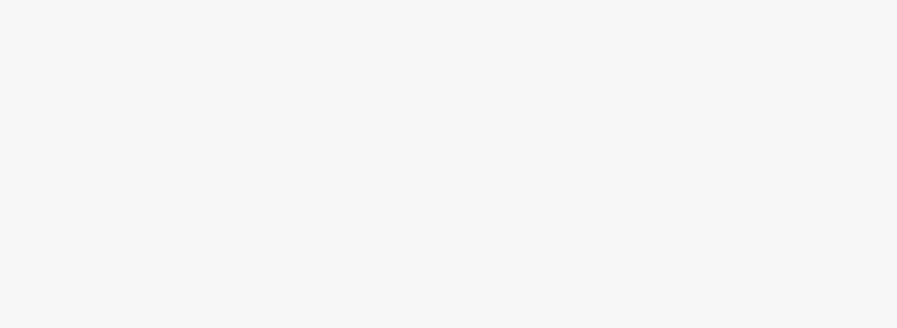
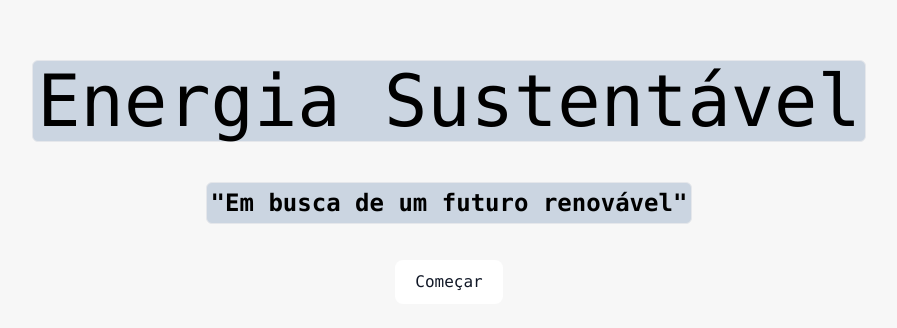
Before and after one commit to AbelardoOk/Projeto-Hackaton, a Next.js app: page / in a window 1280 px wide. Shown: the part 148-476 px from the top of the page, without its empty margins (191-1088 px from the left). Built offline with nearby package versions, Linux system fonts and the light colour scheme.

Commit message:
Criação página inicial

```diff
--- a/src/app/page.tsx
+++ b/src/app/page.tsx
@@ -2,7 +2,7 @@
 
 export default function Home() {
   return (
-    <main>
+    <main className="h-[100vh] w-[100vw]">
       {/* <button className="absolute rounded-lg font-bold px-8 py-2 bg-white text-[#181818] opacity-80 mt-[20rem] ml-[48rem] hover:opacity-100 hover:scale-125 transition-all">Amazônia</button>
       <button className="absolute rounded-lg font-bold px-8 py-2 bg-white text-[#181818] opacity-80 mt-[34rem] ml-[62.5rem] hover:opacity-100 transition-all hover:scale-125">Cerrado</button>
       <button className="absolute rounded-lg font-bold px-8 py-2 bg-[#181818] text-[#f7f7f7] opacity-80 mt-[20rem] ml-[77rem] hover:opacity-100 transition-all hover:scale-125">Caatinga</button>
@@ -14,8 +14,14 @@ export default function Home() {
         <h1 className="text-black font-bold text-4xl">Biomas</h1>
         <Image className="h-[80vh] w-fit" src={"/mapaBiomas.png"} alt="" width={1080} height={1080} />
       </div> */}
+      <div className="flex flex-col justify-center items-center mt-52 font-mono">
 
+        <p className="normal-case text-black font-medium text-7xl bg-slate-300 border rounded-md p-1 w-fit mb-10 ">Energia Sustentável</p>
+        <p className="normal-case text-black font-bold text-2xl bg-slate-300 border rounded-md p-1 w-fit mb-9 ">&#34;Em busca de um futuro renovável&#34;</p>
 
+        <button type="button" className="py-2.5 px-5 text-2x1 font-medium text-gray-900 focus:outline-none bg-white rounded-lg border-gray-200 hover:bg-gray-100 hover:text-blue-700 focus:z-10 focus:ring-4 focus:ring-gray-100 dark:focus:ring-gray-700 dark:bg-gray-800 dark:text-gray-400 dark:border-gray-600 dark:hover:text-white dark:hover:bg-gray-700 ">Começar</button>
+
+      </div>
 
 
 
```
